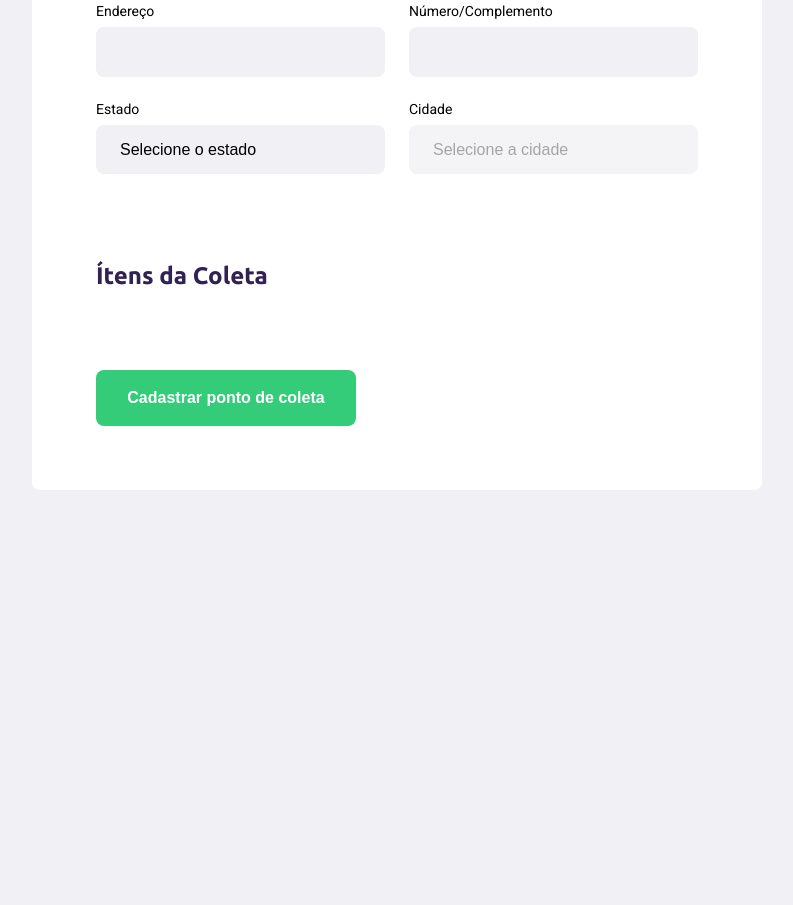
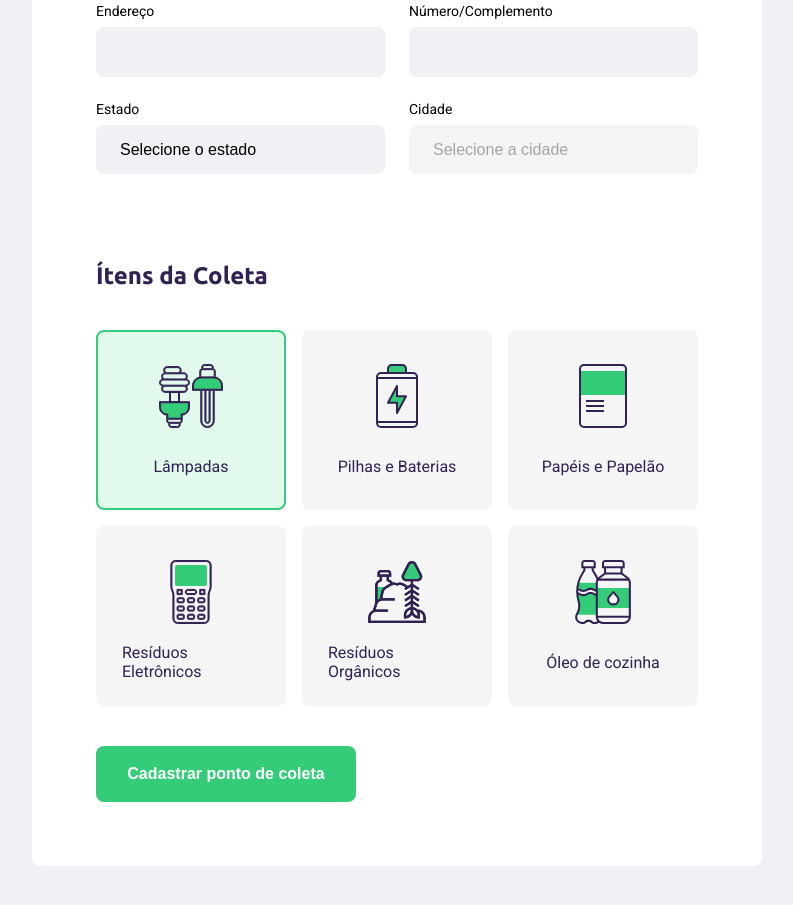
Before and after one commit to Gilmara-Git/Ecoleta, a plain HTML site: page create-point.html in a window 1280 px wide. Shown: the part 505-1410 px from the top of the page, without its empty margins (243-1036 px from the left). Before the commit the page ends 1075 px from the top, so only its background shows below. Drawn offline with Linux system fonts and the light colour scheme; no server answers.

Commit message:
chores: finished html and sytle on create-point

```diff
--- a/create-point.html
+++ b/create-point.html
@@ -33,18 +33,18 @@
 
                 <div class="field">
                     <label for="name">Nome da entidade</label>
-                    <input type="text" name="name" id="name"/>
+                    <input type="text" name="name" id="name"required/>
                 </div>
 
                 <div class="field-group">
                     <div class="field">
                         <label for="address">Endereço</label>
-                        <input type="text" name="address" id="address"/>
+                        <input type="text" name="address" id="address" required/>
                     </div>
 
                     <div class="field">
                         <label for="address2">Número/Complemento</label>
-                        <input type="text" id="address2" name="address2"/>
+                        <input type="text" id="address2" name="address2" required/>
                     </div>
                 </div>
 
@@ -52,7 +52,7 @@
 
                     <div class="field">
                         <label for="uf">Estado</label>
-                        <select name="uf" id="uf">
+                        <select name="uf" id="uf" required>
                             <option value="">Selecione o estado</option>
                         </select>
                         <input type="hidden" name="state">
@@ -60,7 +60,7 @@
 
                     <div class="field">
                         <label for="city">Cidade</label>
-                        <select name="city" id="city" disabled>
+                        <select name="city" id="city" disabled required>
                             <option value="">Selecione a cidade</option>
 
                         </select>
@@ -72,9 +72,38 @@
         </fieldset>
 
         <fieldset>
+
             <legend>
               <h2>Ítens da Coleta</h2>
             </legend>
+            <!-- como dateset pode-se usar o que quiser apos o data -->
+            <div class="items-grid">
+                <li data-id="1" class=selected>
+                  <img src="/assets/lampadas.svg"  alt="Lâmpadas"/>
+                  <span>Lâmpadas</span>
+                </li>
+                <li data-id="2">
+                  <img src="/assets/baterias.svg" alt="Pilhas e Baterias"/>
+                  <span>Pilhas e Baterias</span>
+                </li>
+                <li data-id="3">
+                  <img src="/assets/papeis-papelao.svg" alt="Papéis e Papelão"/>
+                  <span>Papéis e Papelão</span>
+                </li>
+                <li data-id="4">
+                  <img src="/assets/eletronicos.svg" alt="Resíduos Eletrônicos"/>
+                  <span>Resíduos Eletrônicos</span>
+                </li>
+                <li data-id="5">
+                  <img src="/assets/organicos.svg" alt="Resíduos Orgânicos"/>
+                  <span>Resíduos Orgânicos</span>
+                </li>
+                <li data-id="6">
+                  <img src="/assets/oleo.svg" alt="Óleo de cozinh"/>
+                  <span>Óleo de cozinha</span>
+                </li>
+
+            </div>
           </fieldset>
 
         <button type="submit">Cadastrar ponto de coleta</button>
--- a/scripts/create.point.js
+++ b/scripts/create.point.js
@@ -37,7 +37,7 @@ function getCities(event){
 
     const url = `https://servicodados.ibge.gov.br/api/v1/localidades/estados/${ufValue}/municipios`
 
-    // limpando o camp cidades antes de buscar as cidades, por ao selecionar outro estado ainda carregava cidades do estado anterior
+    // limpando o camp cidades antes de buscar as cidades, pois ao selecionar outro estado ainda carregava cidades do estado anterior
     citySelect.innerHTML = `<option value>Selecione a Cidade</option>`
     citySelect.disable = true;
 
@@ -46,9 +46,9 @@ function getCities(event){
     .then(res => res.json())
     .then(function(cities){
         for(const city of cities){
-           console.log(ufValue)
-           console.log(city)
-           citySelect.innerHTML += `<option value="${city.id}">${city.nome}</option>`
+        //    console.log(ufValue)
+        //    console.log(city)
+           citySelect.innerHTML += `<option value="${city.nome}">${city.nome}</option>`
         }
         citySelect.disabled = false;
     })
--- a/styles/create-point.css
+++ b/styles/create-point.css
@@ -139,3 +139,47 @@ form button {
 form button:hover {
     background-color: #2fb86e;
 }
+
+.items-grid {
+
+    display: grid;
+    grid-template-columns: repeat(3, 1fr);
+    grid-gap: 16px;
+
+
+}
+
+.items-grid li {
+    list-style: none;
+    background-color:#f5f5f5;
+    height: 180px;
+    border-radius: 8px;
+    border: 2px solid #f5f5f5;
+    padding: 32px 24px 16px;
+
+    display: flex;
+    flex-direction: column;
+    /* flex: 1; */
+    align-items: center;
+    justify-content: space-between;
+    cursor: pointer;
+
+
+}
+
+
+.items-grid li span {
+    flex: 1;
+    display: flex;
+    align-items: center;
+    color: var(--title-color);
+    margin-top: 12px;
+
+}
+
+
+.items-grid li.selected {
+
+    background-color: #e1faec;
+    border: 2px solid #34cb79;
+}
```
Also changed, not shown: README.md.
